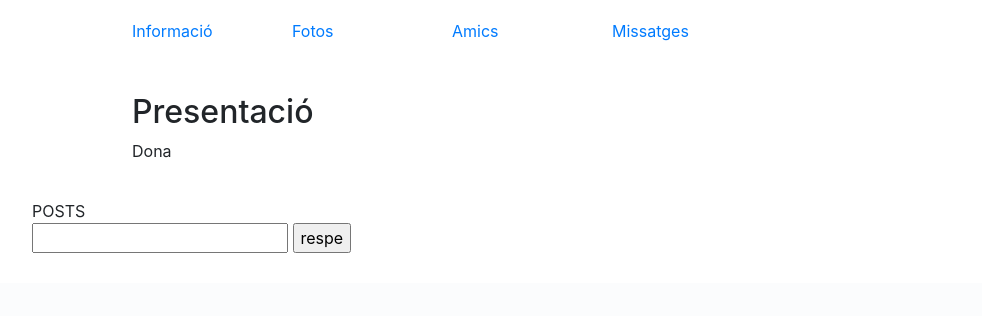
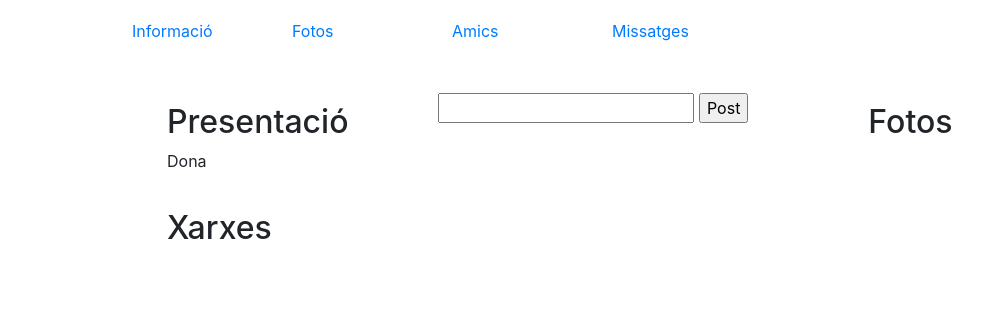
Before and after one commit to aserrall/deployment, a Django app: page /perfil/1/ in a window 1280 px wide; the page is wider, and only the part inside the window is pictured. Shown: the part 636-952 px from the top of that part, without its empty margins (118-1100 px from the left). Before the commit the page ends 889 px from the top of that part, so only its background shows below. Run offline with Django 3.2, Linux system fonts and the light colour scheme; data comes from the database, SQL or seed files in the repository; both versions use the stored data as it was after the commit; some libraries are stand-ins or nearby versions.

Commit message:
style perfil

```diff
--- a/PracticaEs/likeme/views.py
+++ b/PracticaEs/likeme/views.py
@@ -68,7 +68,6 @@ def forum(request):
         'posts': l
     }
     return render(request, 'likeme/foro.html', context)
-
 
 @login_required()
 def friends(request):
@@ -186,6 +185,8 @@ def search_users(request):
 
 def mirarPerfil(request, email):
     if request.method == "POST":
+        if request.POST['val'] == "Post":
+            Posteig.objects.create(content=request.POST['content_post'], user_post=request.user)
         try:
             pr = Posteig.objects.get(id=request.POST['post_id'])
             Comments.objects.create(content=request.POST['content_response'], user_post=request.user, posteig_id = pr)
--- a/PracticaEs/templates/likeme/perfil.html
+++ b/PracticaEs/templates/likeme/perfil.html
@@ -38,7 +38,10 @@ href="{% static 'css/style.css' %}" />
                 </div>
             </div>
         </div>
-        <div class="md-col-4" id="informacioperfil">
+        <div class="row">
+
+
+            <div class="md-col-3" id="informacioperfil">
                 <div class="profile-text">
                     <h2>Presentació</h2>
                     {% if user.sex == 1 %}
@@ -48,13 +51,18 @@ href="{% static 'css/style.css' %}" />
                     {% endif %}
                     <p>{{user.birth_date}}</p>
                 </div>
+                <div class="profile-text">
+                    <h2>Xarxes</h2>
                 </div>
+            </div>
+            <div class="md-col-6" id="perfilfeed">
 
-        POSTS
-        <form action="" method="POST">
+                <form action ="" method="POST">
                     {% csrf_token %}
-            <input type="text" name="content_response" >
-            <input type="submit" value= "respe" >
+                    <input type="text" name="content_post">
+                    <input type="submit" name="val" value="Post">
+
+
 
                 {% for p in posts %}
                 <input type=checkbox name="post_id" id="post_id" value="{{p.0.id}}" />
@@ -69,8 +77,13 @@ href="{% static 'css/style.css' %}" />
 
                 </form>
             </div>
+            <div class="md-col-3" id="perfilcol3">
+                <div class="profile-text">
+                    <h2>Fotos</h2>
+                </div>
+            </div>
+        </div>
+    </div>
 
 </div>
 {% endblock %}
-</body>
-</html>
```
Also changed, not shown: PracticaEs/db.sqlite3, 1 other file. Lines whose indentation alone changed are shown as unchanged.
